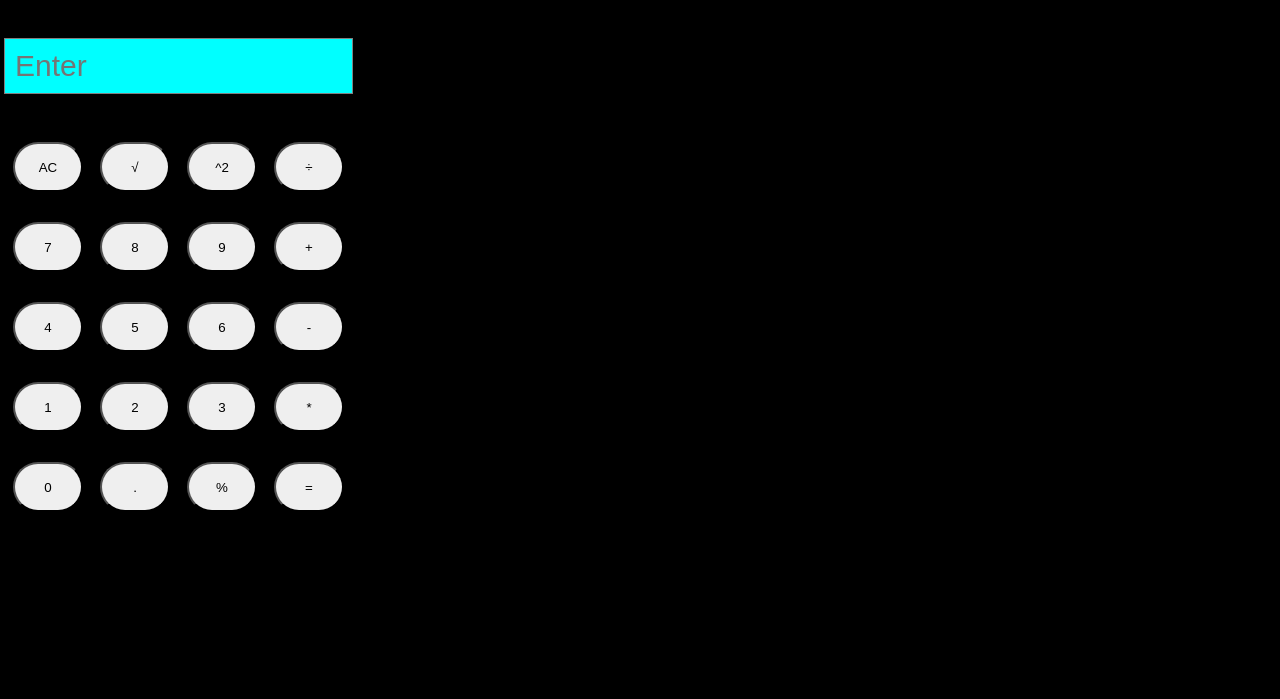
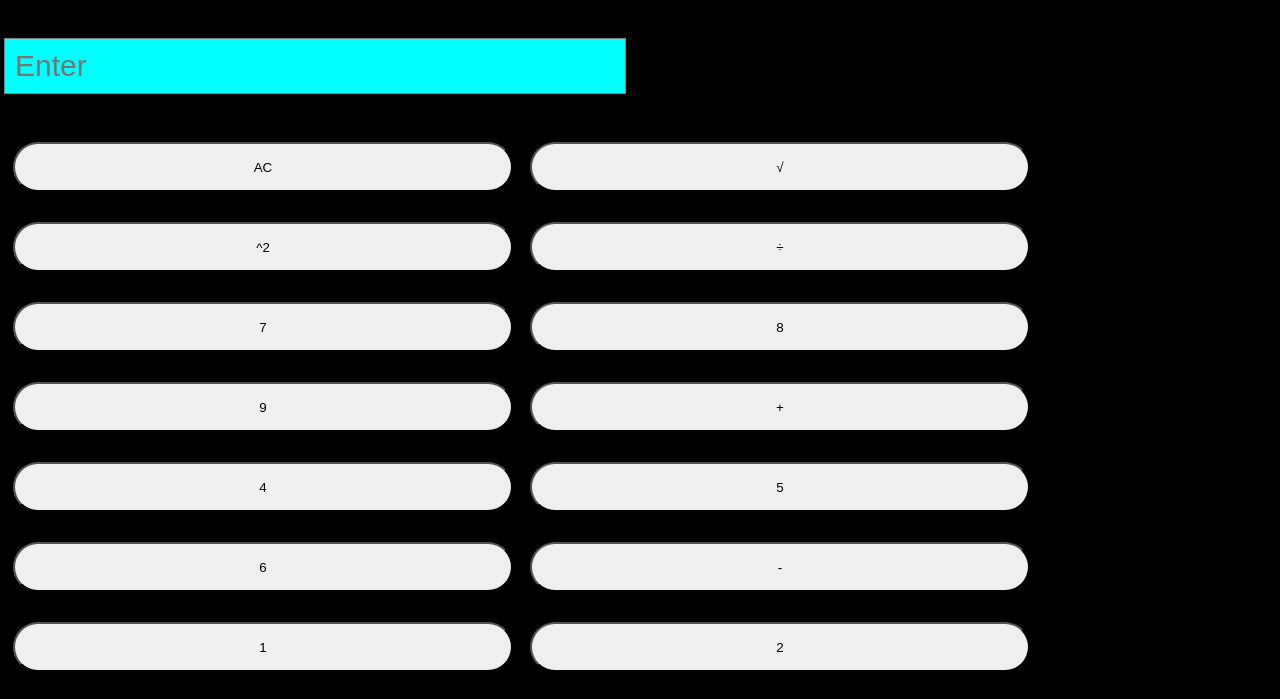
Before and after one commit to TEYTEY4U/Calculator_De_Calc, a plain HTML site: page index.html in a window 1280 px wide. Shown: the part 70-769 px from the top of the page. Drawn offline with Linux system fonts and the light colour scheme.

Commit message:
Update calc.css

```diff
--- a/calc.css
+++ b/calc.css
@@ -18,7 +18,7 @@ background-color:cyan;
 margin-top:20px;
 padding:10px 10px;
 heigth:70px;
-width:327px;
+width:600px;
 margin-left:4px;
 }
 button{
@@ -27,7 +27,7 @@ margin-top:30px;
 margin-left:13px;
 padding:10px 10px;
 height:50px;
-width:70px;
+width:500px;
 }
 button:hover{
 background-color:aqua;
```
